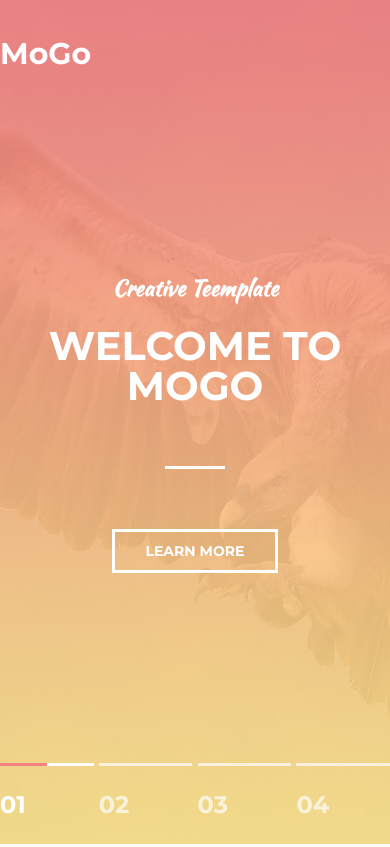
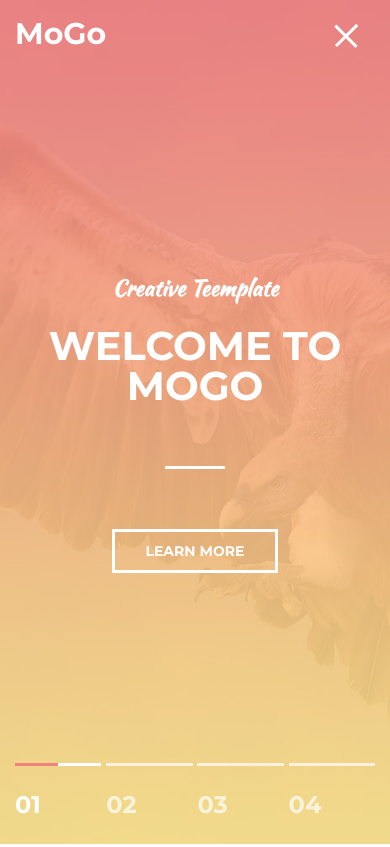
Before and after one commit to y4rkxv/mogo-website, a plain HTML site: page index.html in a window 390 px wide. Shown: the top 847 px of the page. Drawn offline with Linux system fonts and the light colour scheme.

Commit message:
fix: polish responsive layout and container spacing

```diff
--- a/assets/css/style.css
+++ b/assets/css/style.css
@@ -39,6 +39,7 @@ hr {
   width: 100%;
   max-width: 1200px;
   margin: 0 auto;
+  padding: 0 15px;
 }
 
 /* Intro */
@@ -48,9 +49,11 @@ hr {
   justify-content: center;
   width: 100%;
   height: 100vh;
+  min-height: 820px;
   background: url('../images/intro.jpg') center, no-repeat;
   -webkit-background-size: cover;
   background-size: cover;
+  position: relative;
 }
 .intro__inner {
   width: 100%;
@@ -90,6 +93,20 @@ hr {
   right: 0;
   z-index: 1000;
   padding-top: 30px;
+}
+
+.header.fixed {
+  background-color: #eb8b8d;
+  box-shadow: 0 3px 10px rgba(0, 0, 0, 0.2);
+  position: fixed;
+  top: 0;
+  right: 0;
+  left: 0;
+  transform: translate3d(0, 0, 0);
+}
+
+.header.active {
+  background-color: #eb8b8d;
 }
 
 .header__inner {
@@ -139,6 +156,72 @@ hr {
 .nav__link:hover:after,
 .nav__link.active:after {
   opacity: 1;
+}
+
+/* Nav toggle */
+.nav-toggle {
+  width: 30px;
+  padding: 10px 0;
+  display: none;
+
+  font-size: 0;
+  color: transparent;
+  border: 0;
+  background: none;
+  cursor: pointer;
+
+  position: absolute;
+  top: 25px;
+  right: 25px;
+  z-index: 1;
+}
+.nav-toggle.active .nav-toggle__item {
+  background: none;
+}
+
+.nav-toggle.active .nav-toggle__item:before {
+  transform-origin: left top;
+  transform: rotate(45deg) translate3d(0px, -2px, 0);
+}
+
+.nav-toggle.active .nav-toggle__item:after {
+  transform-origin: left bottom;
+  transform: rotate(-45deg) translate3d(0px, 3px, 0);
+}
+
+.nav-toggle__item {
+  display: block;
+  width: 100%;
+  height: 3px;
+  background-color: #fff;
+  position: absolute;
+  top: 0;
+  right: 0;
+  bottom: 0;
+  left: 0;
+  margin: auto;
+  transition: transform 0.2s linear;
+}
+
+.nav-toggle__item:before,
+.nav-toggle__item:after {
+  content: '';
+  width: 100%;
+  height: 3px;
+  background-color: #fff;
+  position: absolute;
+  left: 0;
+  z-index: 1;
+
+  transition: background 0.2s linear;
+}
+
+.nav-toggle__item:before {
+  top: -8px;
+}
+
+.nav-toggle__item:after {
+  bottom: -8px;
 }
 
 /* Button */
@@ -1174,9 +1257,34 @@ hr {
 }
 
 @media (max-width: 770px) {
+  /* Intro*/
+  .intro {
+    min-height: 650px;
+  }
+
+  /* Header */
+  .header {
+    padding: 10px 0;
+  }
+
   /* Nav */
   .nav {
     display: none;
+
+    position: absolute;
+    top: 100%;
+    left: 0;
+    background-color: #eb8b8d;
+    width: 100%;
+  }
+
+  .nav__link {
+    display: block;
+    margin: 0;
+    padding: 8px 20px;
+  }
+  .nav-toggle {
+    display: block;
   }
 
   /*Section */
--- a/index.html
+++ b/index.html
@@ -1,6 +1,6 @@
 <!DOCTYPE html>
 <html lang="en">
-  <head>
+  <head class="header active">
     <meta charset="UTF-8" />
     <meta name="viewport" content="width=device-width, initial-scale=1" />
     <link rel="stylesheet" href="assets/css/style.css" />
@@ -34,6 +34,9 @@
               ><i class="fa-solid fa-magnifying-glass"></i>
             </a>
           </nav>
+          <button class="nav-toggle active" type="button">
+            <span class="nav-toggle__item">Menu</span>
+          </button>
         </div>
       </div>
     </header>
```
